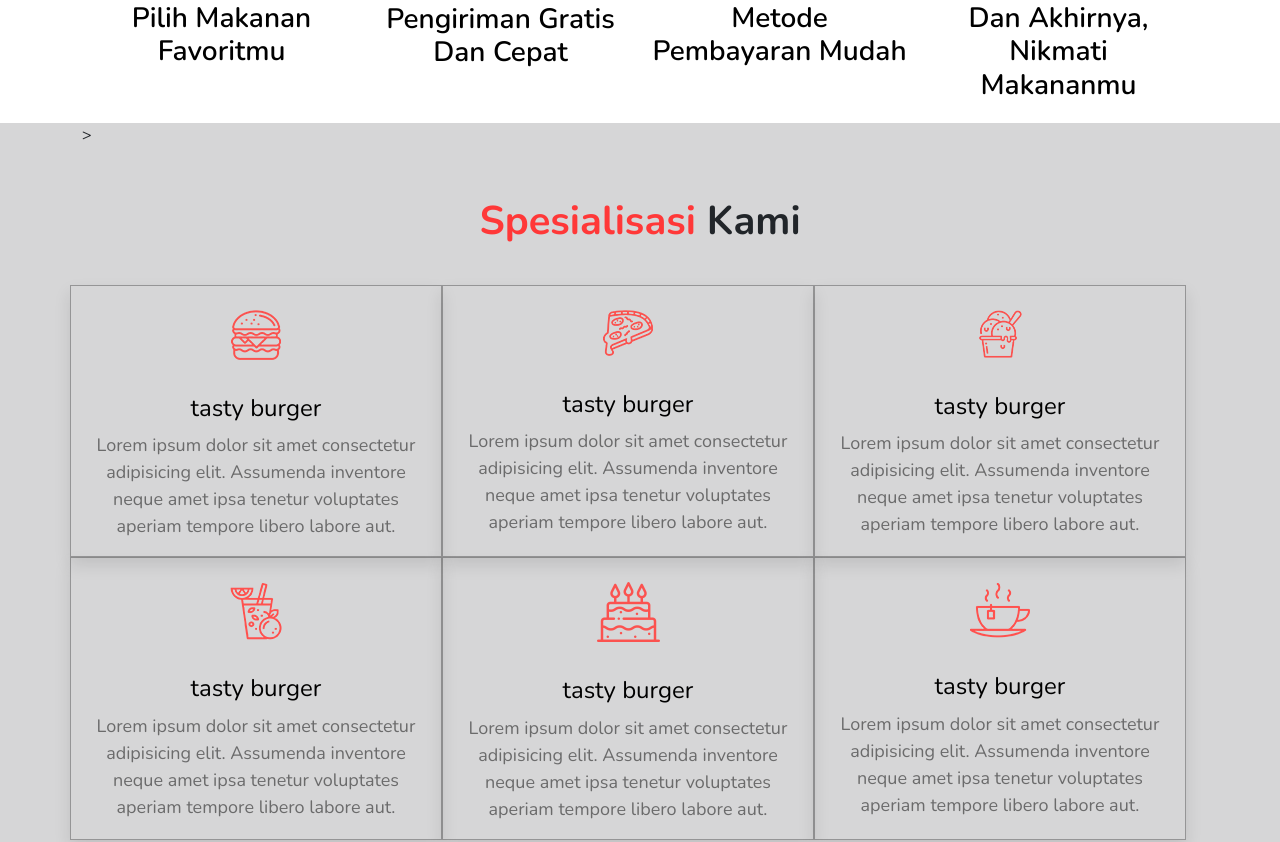
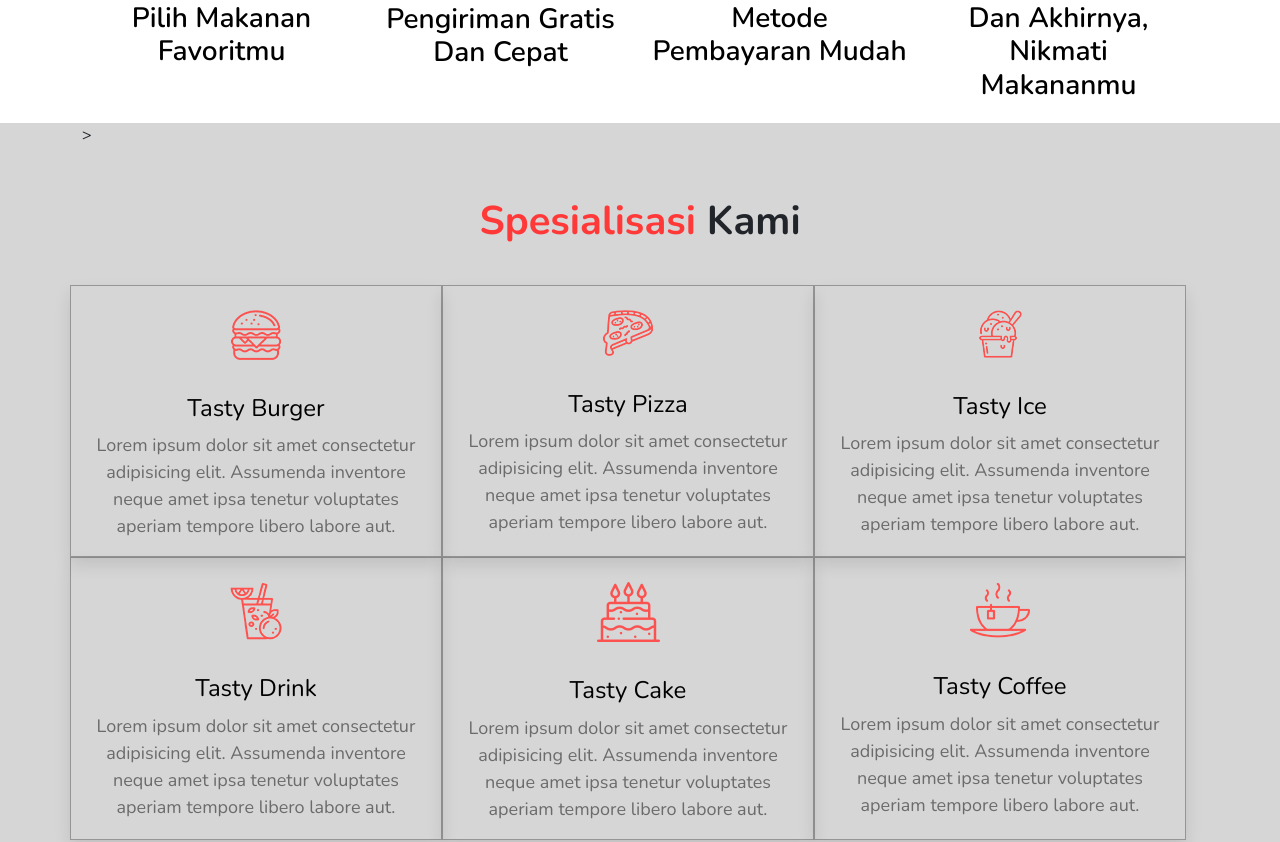
Before and after one commit to Elya-Putra/restourant.github.io, a PHP site: page /berhasil-login.php in a window 1280 px wide. Shown: the part 3021-3863 px from the top of the page. Run offline with PHP 8.4, Linux system fonts and the light colour scheme; a stand-in replaces the project's code that opens the database connection; some libraries are stand-ins or nearby versions.

Commit message:
mengubah tasty

```diff
--- a/berhasil-login.php
+++ b/berhasil-login.php
@@ -142,7 +142,7 @@
               <img class="image" src="img/p-1.jpg" alt="">
               <div class="content">
                 <img src="img/s-1.png" alt="">
-                  <h3>tasty burger</h3>
+                  <h3>Tasty Burger</h3>
                   <p>Lorem ipsum dolor sit amet consectetur adipisicing elit. Assumenda inventore neque amet ipsa tenetur voluptates aperiam tempore libero labore aut.</p>
               </div>
             </div>
@@ -150,7 +150,7 @@
               <img class="image" src="img/pizza.jpg" alt="">
               <div class="content">
                   <img src="img/s-2.png" alt="">
-                  <h3>tasty burger</h3>
+                  <h3>Tasty Pizza</h3>
                   <p>Lorem ipsum dolor sit amet consectetur adipisicing elit. Assumenda inventore neque amet ipsa tenetur voluptates aperiam tempore libero labore aut.</p>
               </div>
             </div>
@@ -158,7 +158,7 @@
               <img class="image" src="img/p-6.jpg" alt="">
               <div class="content">
                   <img src="img/s-3.png" alt="">
-                  <h3>tasty burger</h3>
+                  <h3>Tasty Ice</h3>
                   <p>Lorem ipsum dolor sit amet consectetur adipisicing elit. Assumenda inventore neque amet ipsa tenetur voluptates aperiam tempore libero labore aut.</p>
               </div>
             </div>
@@ -166,7 +166,7 @@
               <img class="image" src="img/p-5.jpg" alt="">
               <div class="content">
                   <img src="img/s-4.png" alt="">
-                  <h3>tasty burger</h3>
+                  <h3>Tasty Drink</h3>
                   <p>Lorem ipsum dolor sit amet consectetur adipisicing elit. Assumenda inventore neque amet ipsa tenetur voluptates aperiam tempore libero labore aut.</p>
               </div>
             </div>
@@ -174,7 +174,7 @@
               <img class="image" src="img/p-2.jpg" alt="">
               <div class="content">
                   <img src="img/s-5.png" alt="">
-                  <h3>tasty burger</h3>
+                  <h3>Tasty Cake</h3>
                   <p>Lorem ipsum dolor sit amet consectetur adipisicing elit. Assumenda inventore neque amet ipsa tenetur voluptates aperiam tempore libero labore aut.</p>
               </div>
             </div>
@@ -182,7 +182,7 @@
               <img class="image" src="img/kopi.jpg" alt="">
               <div class="content">
                   <img src="img/s-6.png" alt="">
-                  <h3>tasty burger</h3>
+                  <h3>Tasty Coffee</h3>
                   <p>Lorem ipsum dolor sit amet consectetur adipisicing elit. Assumenda inventore neque amet ipsa tenetur voluptates aperiam tempore libero labore aut.</p>
               </div>
             </div>
```
